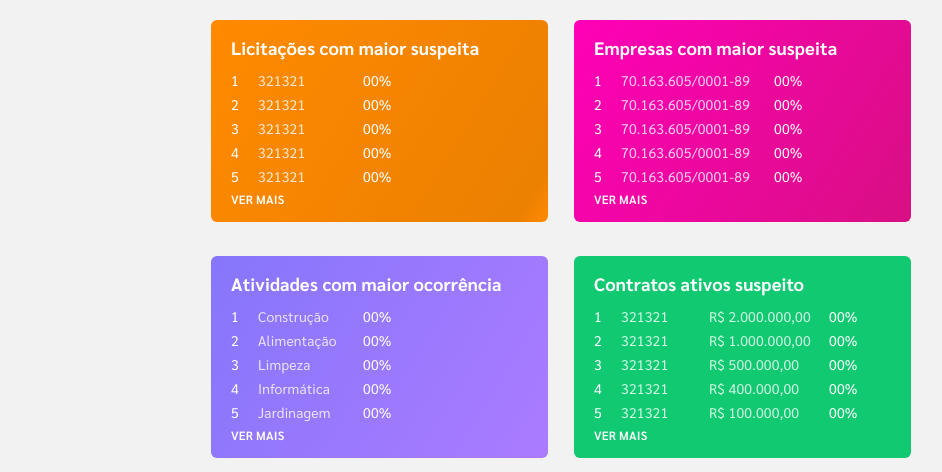
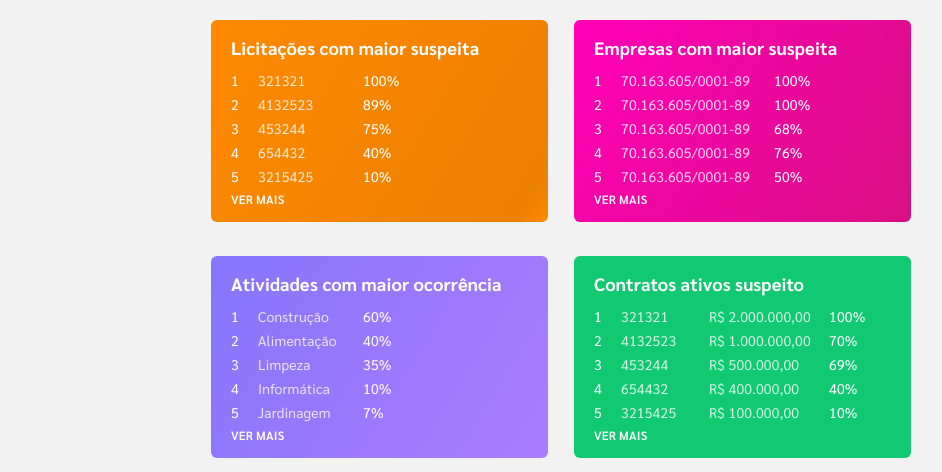
Before and after one commit to msvalandro/HackfestRS2019, an Angular app: page / in a window 1280 px wide. Shown: the part 160-632 px from the top of the page, without its empty margins (79-1021 px from the left). Built offline with nearby package versions, Linux system fonts and the light colour scheme.

Commit message:
atualizacao dos dados

```diff
--- a/src/app/modules/home/home.component.html
+++ b/src/app/modules/home/home.component.html
@@ -9,28 +9,28 @@
         <div class="card__row">
           <span class="card--id">1</span>
           <span class="card--licita card__span--opacity">321321</span>
-          <span>00%</span>
+          <span>100%</span>
         </div>
 
         <div class="card__row">
           <span class="card--id">2</span>
-          <span class="card--licita card__span--opacity">321321</span>
-          <span>00%</span>
+          <span class="card--licita card__span--opacity">4132523</span>
+          <span>89%</span>
         </div>
         <div class="card__row">
           <span class="card--id">3</span>
-          <span class="card--licita card__span--opacity">321321</span>
-          <span>00%</span>
+          <span class="card--licita card__span--opacity">453244</span>
+          <span>75%</span>
         </div>
         <div class="card__row">
           <span class="card--id">4</span>
-          <span class="card--licita card__span--opacity">321321</span>
-          <span>00%</span>
+          <span class="card--licita card__span--opacity">654432</span>
+          <span>40%</span>
         </div>
         <div class="card__row">
           <span class="card--id">5</span>
-          <span class="card--licita card__span--opacity">321321</span>
-          <span>00%</span>
+          <span class="card--licita card__span--opacity">3215425</span>
+          <span>10%</span>
         </div>
       </div>
       <a class="card--mais">VER MAIS</a>
@@ -45,28 +45,28 @@
         <div class="card__row">
           <span class="card--id">1</span>
           <span class="card--emp card__span--opacity">70.163.605/0001-89</span>
-          <span>00%</span>
+          <span>100%</span>
         </div>
 
         <div class="card__row">
           <span class="card--id">2</span>
           <span class="card--emp card__span--opacity">70.163.605/0001-89</span>
-          <span>00%</span>
+          <span>100%</span>
         </div>
         <div class="card__row">
           <span class="card--id">3</span>
           <span class="card--emp card__span--opacity">70.163.605/0001-89</span>
-          <span>00%</span>
+          <span>68%</span>
         </div>
         <div class="card__row">
           <span class="card--id">4</span>
           <span class="card--emp card__span--opacity">70.163.605/0001-89</span>
-          <span>00%</span>
+          <span>76%</span>
         </div>
         <div class="card__row">
           <span class="card--id">5</span>
           <span class="card--emp card__span--opacity">70.163.605/0001-89</span>
-          <span>00%</span>
+          <span>50%</span>
         </div>
       </div>
       <a class="card--mais">VER MAIS</a>
@@ -83,28 +83,28 @@
         <div class="card__row">
           <span class="card--id">1</span>
           <span class="card--licita card__span--opacity">Construção</span>
-          <span>00%</span>
+          <span>60%</span>
         </div>
 
         <div class="card__row">
           <span class="card--id">2</span>
           <span class="card--licita card__span--opacity">Alimentação</span>
-          <span>00%</span>
+          <span>40%</span>
         </div>
         <div class="card__row">
           <span class="card--id">3</span>
           <span class="card--licita card__span--opacity">Limpeza</span>
-          <span>00%</span>
+          <span>35%</span>
         </div>
         <div class="card__row">
           <span class="card--id">4</span>
           <span class="card--licita card__span--opacity">Informática</span>
-          <span>00%</span>
+          <span>10%</span>
         </div>
         <div class="card__row">
           <span class="card--id">5</span>
           <span class="card--licita card__span--opacity">Jardinagem</span>
-          <span>00%</span>
+          <span>7%</span>
         </div>
       </div>
       <a class="card--mais">VER MAIS</a>
@@ -122,40 +122,40 @@
           <span class="card--licita--valor card__span--opacity"
             >R$ 2.000.000,00</span
           >
-          <span>00%</span>
+          <span>100%</span>
         </div>
 
         <div class="card__row">
           <span class="card--id">2</span>
-          <span class="card--licita--ativos card__span--opacity">321321</span>
+          <span class="card--licita--ativos card__span--opacity">4132523</span>
           <span class="card--licita--valor card__span--opacity"
             >R$ 1.000.000,00</span
           >
-          <span>00%</span>
+          <span>70%</span>
         </div>
         <div class="card__row">
           <span class="card--id">3</span>
-          <span class="card--licita--ativos card__span--opacity">321321</span>
+          <span class="card--licita--ativos card__span--opacity">453244</span>
           <span class="card--licita--valor card__span--opacity"
             >R$ 500.000,00</span
           >
-          <span>00%</span>
+          <span>69%</span>
         </div>
         <div class="card__row">
           <span class="card--id">4</span>
-          <span class="card--licita--ativos card__span--opacity">321321</span>
+          <span class="card--licita--ativos card__span--opacity">654432</span>
           <span class="card--licita--valor card__span--opacity"
             >R$ 400.000,00</span
           >
-          <span>00%</span>
+          <span>40%</span>
         </div>
         <div class="card__row">
           <span class="card--id">5</span>
-          <span class="card--licita--ativos card__span--opacity">321321</span>
+          <span class="card--licita--ativos card__span--opacity">3215425</span>
           <span class="card--licita--valor card__span--opacity"
             >R$ 100.000,00</span
           >
-          <span>00%</span>
+          <span>10%</span>
         </div>
       </div>
       <a class="card--mais">VER MAIS</a>
```
